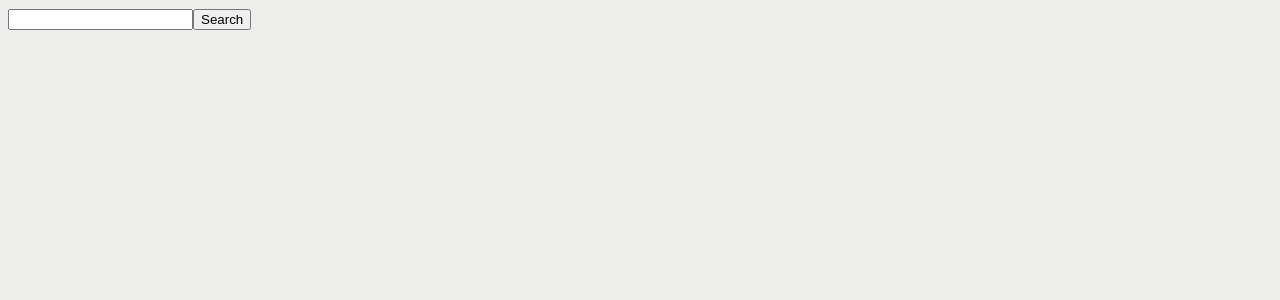
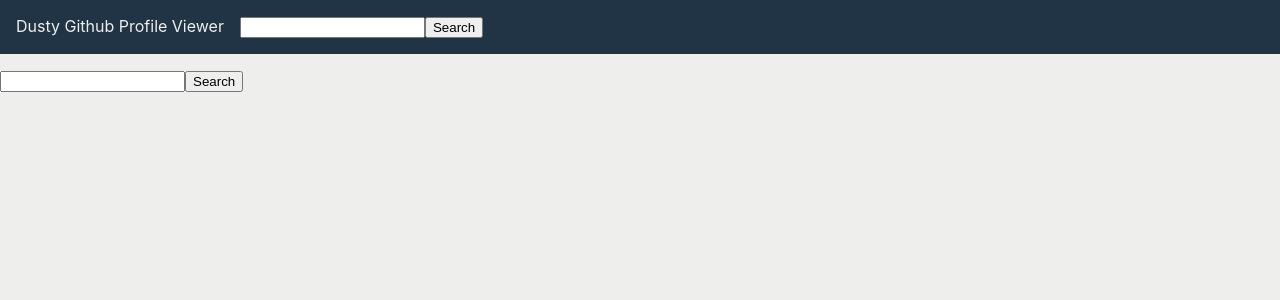
Before and after one commit to dhershman1/profile-viewer, a Nuxt app: page / in a window 1280 px wide. Shown: the top 300 px of the page. Built offline with nearby package versions, Linux system fonts and the light colour scheme.

Commit message:
Added: Navbar

```diff
--- a/app.vue
+++ b/app.vue
@@ -8,6 +8,10 @@ useHead({
 
 <template>
   <div>
+    <nav>
+      <NuxtLink to="/">Dusty Github Profile Viewer</NuxtLink>
+      <Search />
+    </nav>
     <NuxtPage />
   </div>
 </template>
--- a/assets/css/main.css
+++ b/assets/css/main.css
@@ -20,6 +20,7 @@
 html,
 body {
   height: 100vh;
+  margin: 0;
 }
 
 html {
@@ -29,6 +30,16 @@ html {
 a {
   text-decoration: none;
   color: inherit;
+}
+
+nav {
+  display: flex;
+  flex-direction: row;
+  gap: 1rem;
+  padding: 1rem;
+  background-color: var(--dark);
+  color: var(--lightgrey);
+  margin-bottom: 1rem;
 }
 
 /* Link styles */
```
